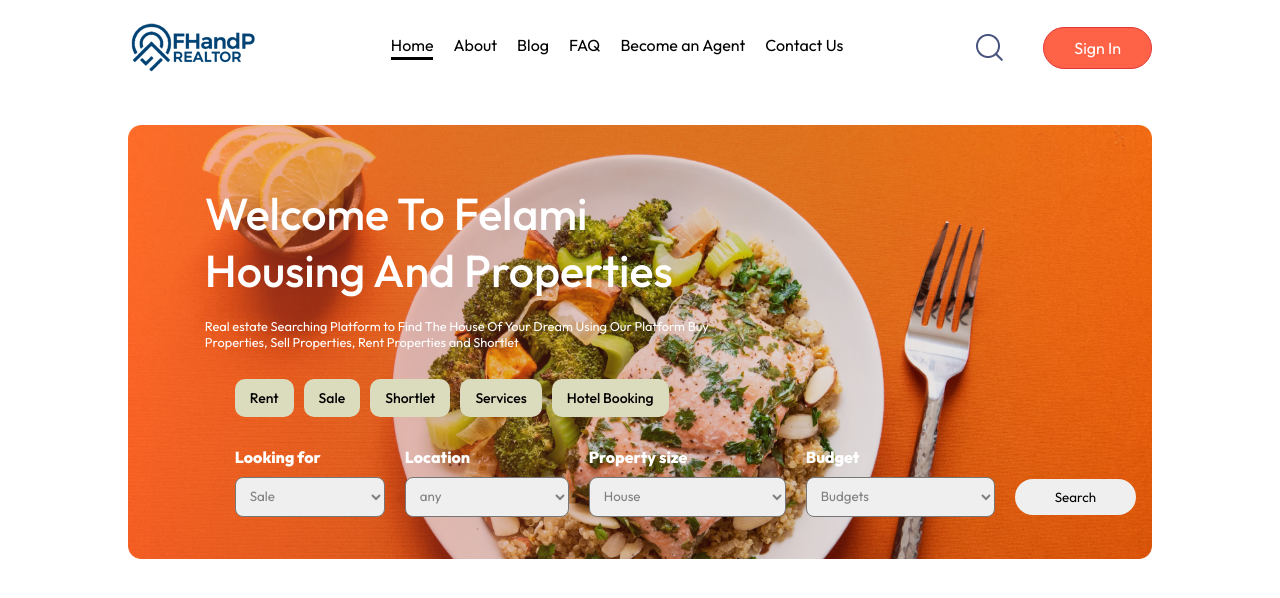
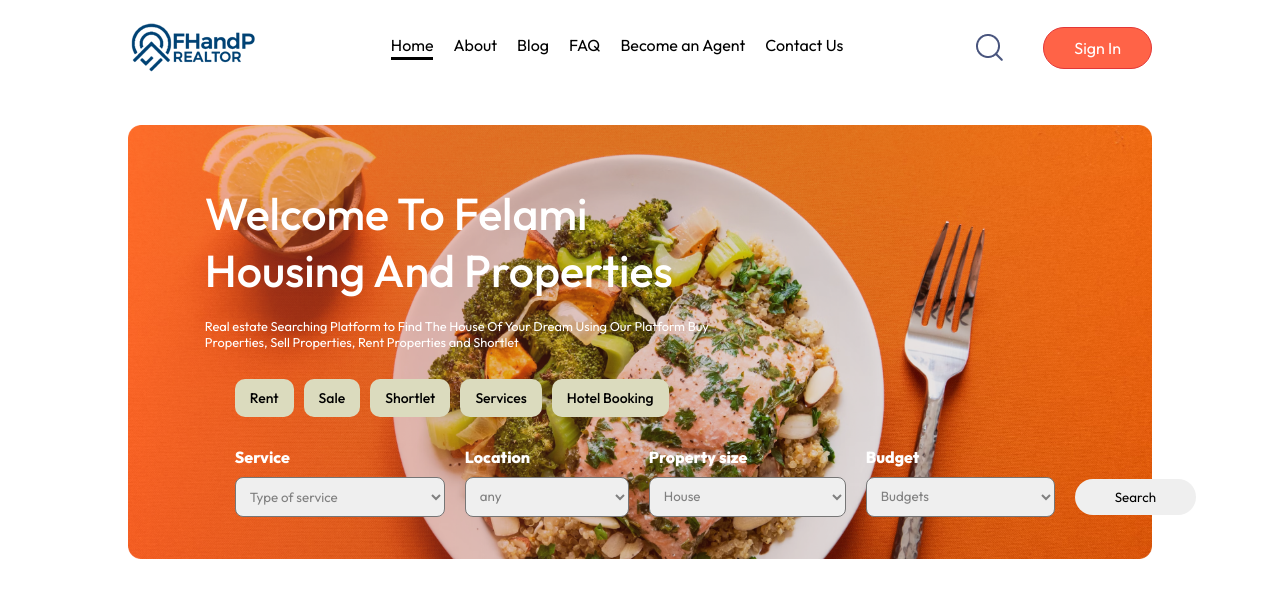
Before and after one commit to Teejay-deen/realtor, a React (Vite) app: page / in a window 1280 px wide. Both pictures are taken after a click on the button "Services". Shown: the top 598 px of the page. Built offline with nearby package versions, Linux system fonts and the light colour scheme.

Commit message:
update Hero component

```diff
--- a/src/components/Hero/Hero.css
+++ b/src/components/Hero/Hero.css
@@ -107,8 +107,8 @@
 
 }
 
-.typeOfServices{
+/* .typeOfServices{
     display: none;
     visibility: hidden;
 
-}
+} */
--- a/src/components/Hero/Hero.jsx
+++ b/src/components/Hero/Hero.jsx
@@ -1,14 +1,43 @@
 import React, { useState } from "react";
 import "./Hero.css";
 
+const Looking = () => {
+  return (
+    <div className="looking">
+      <label>Looking for</label>
+      <select name="sale" id="Looking">
+        <option value="Sale">Sale</option>
+        <option value="Rent">Rent</option>
+      </select>
+    </div>
+  );
+};
+
+const Service = () => {
+  return (
+    <div className="looking">
+      <label>Service</label>
+      <select name="budget" id="Looking">
+        <option value="budget">Type of service</option>
+        <option value="saab">Mid-Range</option>
+        <option value="affordable">Affordable</option>
+        <option value="luxury">Luxury</option>
+      </select>
+    </div>
+  );
+};
+
+const types = {
+  service: <Service />,
+  looking: <Looking />,
+};
+
+const serviceKey = "service";
+const lookingKey = "looking";
+
 const Hero = () => {
+  const [type, setType] = useState(lookingKey);
 
-  const style ={
-    display: "none",
-    visibility: "hidden"
-  }
-
-  const [menu, setMenu] = useState("")
   return (
     <div className="hero">
       <div className="hero-contents">
@@ -19,22 +48,15 @@ const Hero = () => {
           Shortlet
         </p>
         <div className="button-menu">
-          <button>Rent</button>
+          <button onClick={() => setType(lookingKey)}>Rent</button>
           <button>Sale</button>
           <button>Shortlet</button>
-          <button className={ menu === "Services" ? "typeOfServices" :""} onClick={()=>setMenu("typeOfServices")}>Services</button>
+          <button onClick={() => setType(serviceKey)}>Services</button>
           <button>Hotel Booking</button>
-
         </div>
 
         <div className="searchbar">
-          <div className="looking">
-            <label>Looking for</label>
-            <select name="sale" id="Looking">
-              <option value="Sale">Sale</option>
-              <option value="Rent">Rent</option>
-            </select>
-          </div>
+          {types[type]}
 
           <div className="location">
             <label>Location</label>
@@ -66,7 +88,7 @@ const Hero = () => {
           </div>
 
           <div className="budget">
-          <label>Budget</label>
+            <label>Budget</label>
             <select name="budget" id="budgets">
               <option value="budget">Budgets</option>
               <option value="saab">Mid-Range</option>
@@ -74,18 +96,6 @@ const Hero = () => {
               <option value="luxury">Luxury</option>
             </select>
           </div>
-
-          <div className=" typeOfServices " >
-          <label>Budget</label>
-            <select name="budget" id="type">
-              <option value="budget">Budgets</option>
-              <option value="saab">Mid-Range</option>
-              <option value="affordable">Affordable</option>
-              <option value="luxury">Luxury</option>
-            </select>
-          </div>
-
-
 
           <div className="button">
             <button>Search</button>
```
